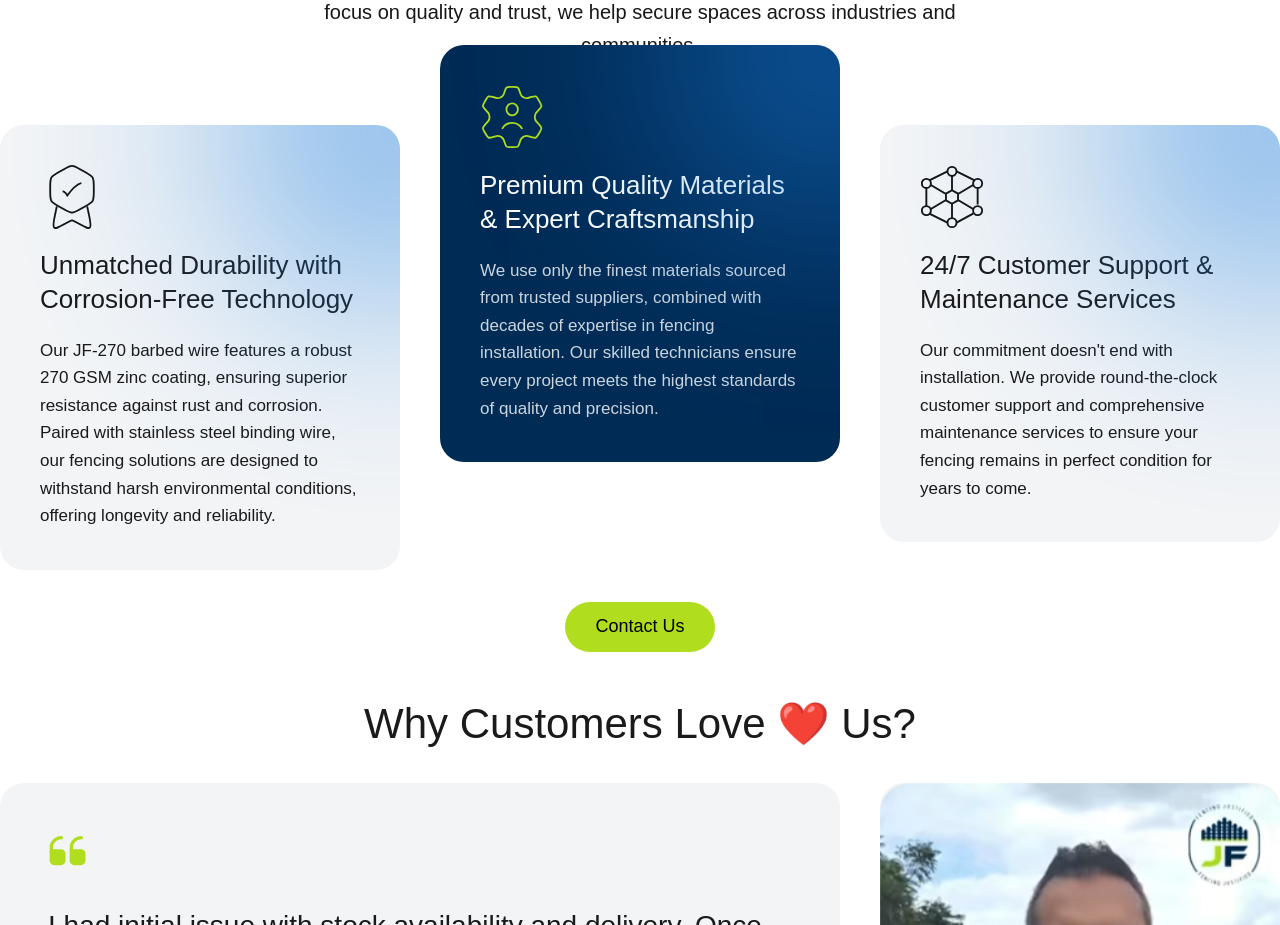
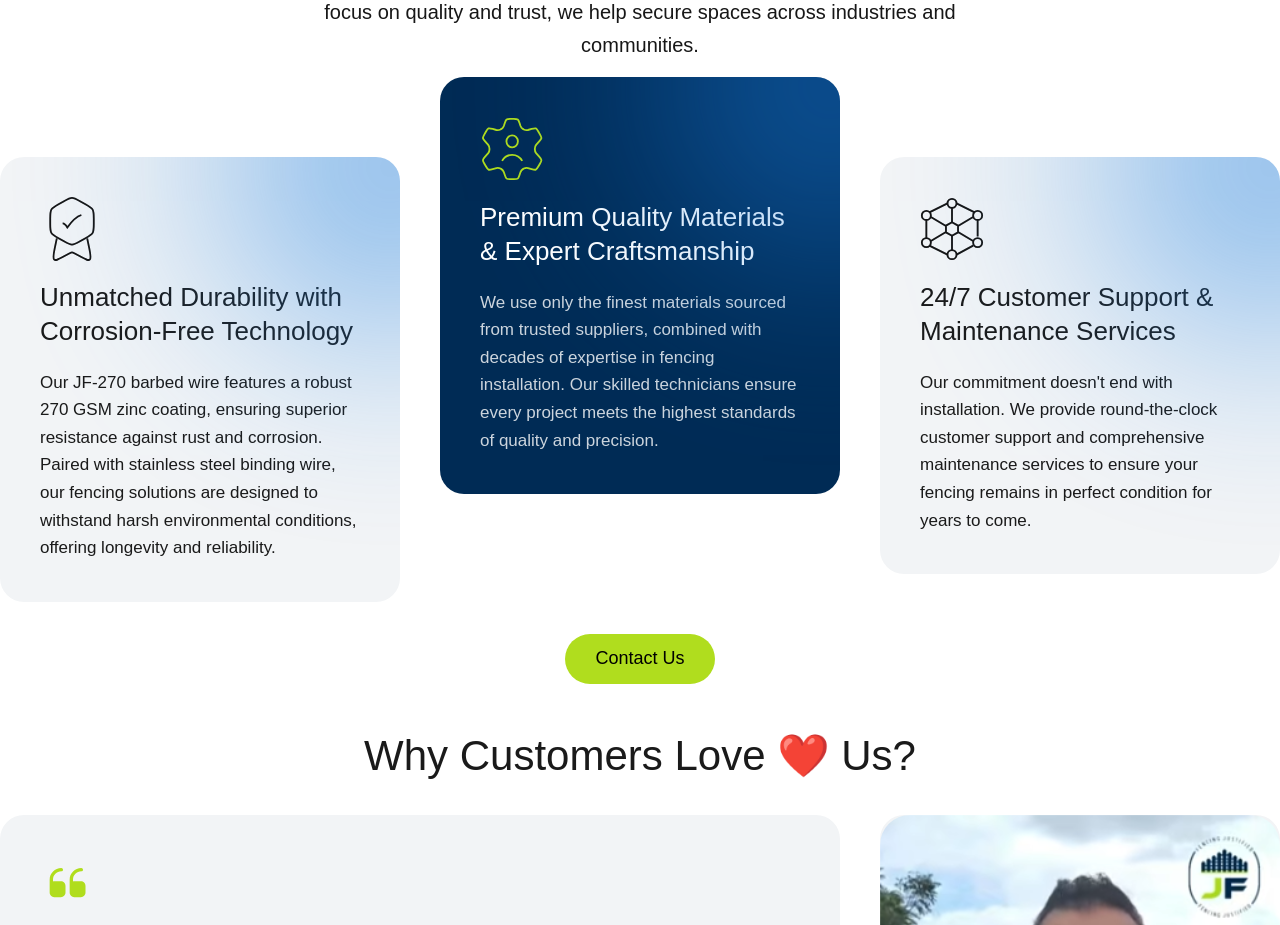
Before and after one commit to dev-mdsohagmiya/techorbitit-front, a Next.js app: page / in a window 1280 px wide. Shown: the part 2340-3265 px from the top of the page. Built offline with nearby package versions, Linux system fonts and the light colour scheme.

Commit message:
fixed why section section card paddingt issues

```diff
--- a/components/sections/why-us/WhyUs.jsx
+++ b/components/sections/why-us/WhyUs.jsx
@@ -136,7 +136,7 @@ export const WhyUs = () => {
         </motion.div>
 
         <motion.div
-          className="grid grid-cols-1 md:grid-cols-2 lg:grid-cols-3 gap-4 md:gap-6 lg:gap-10 mt-6 md:mt-10 lg:mt-16"
+          className="grid grid-cols-1 md:grid-cols-2 lg:grid-cols-3 gap-4 md:gap-6 lg:gap-10 mt-6 md:mt-10 lg:mt-24"
           variants={cardsVariants}
         >
           {whyUsData.map((card, index) => (
```
